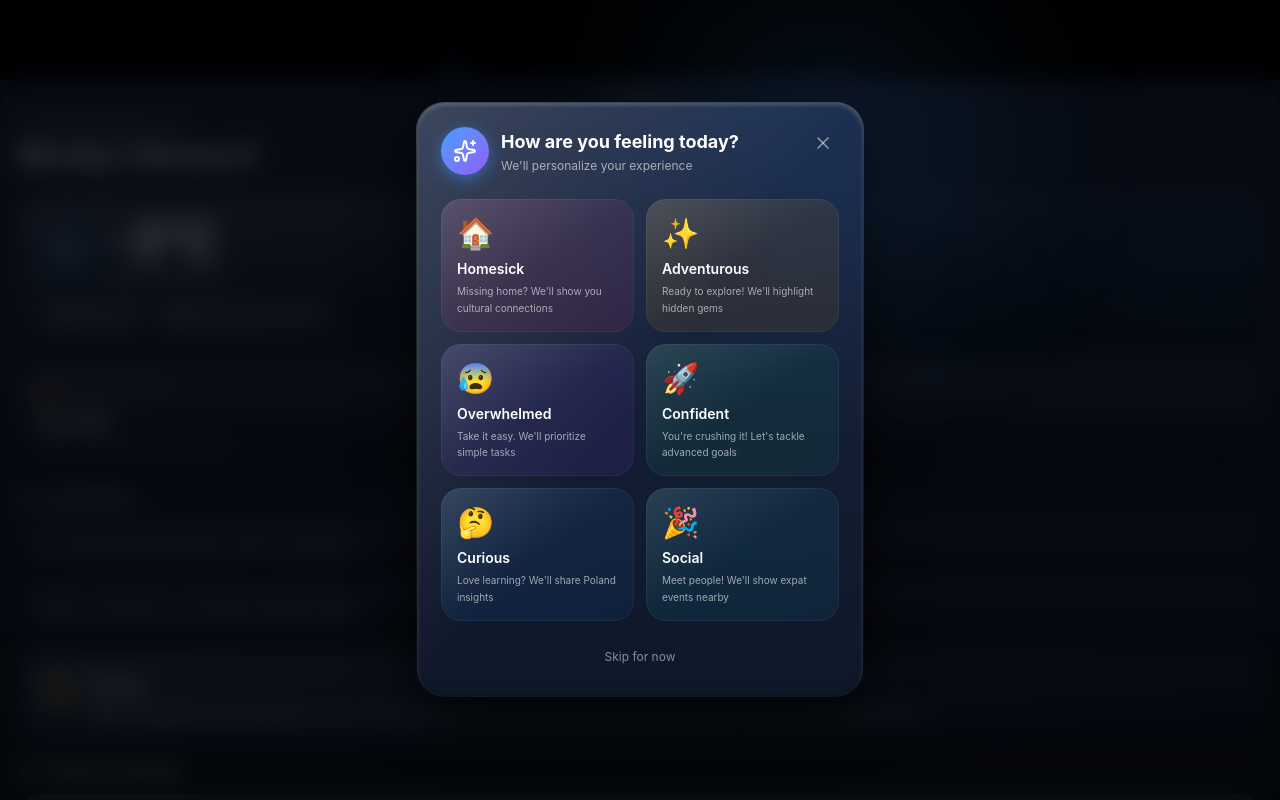
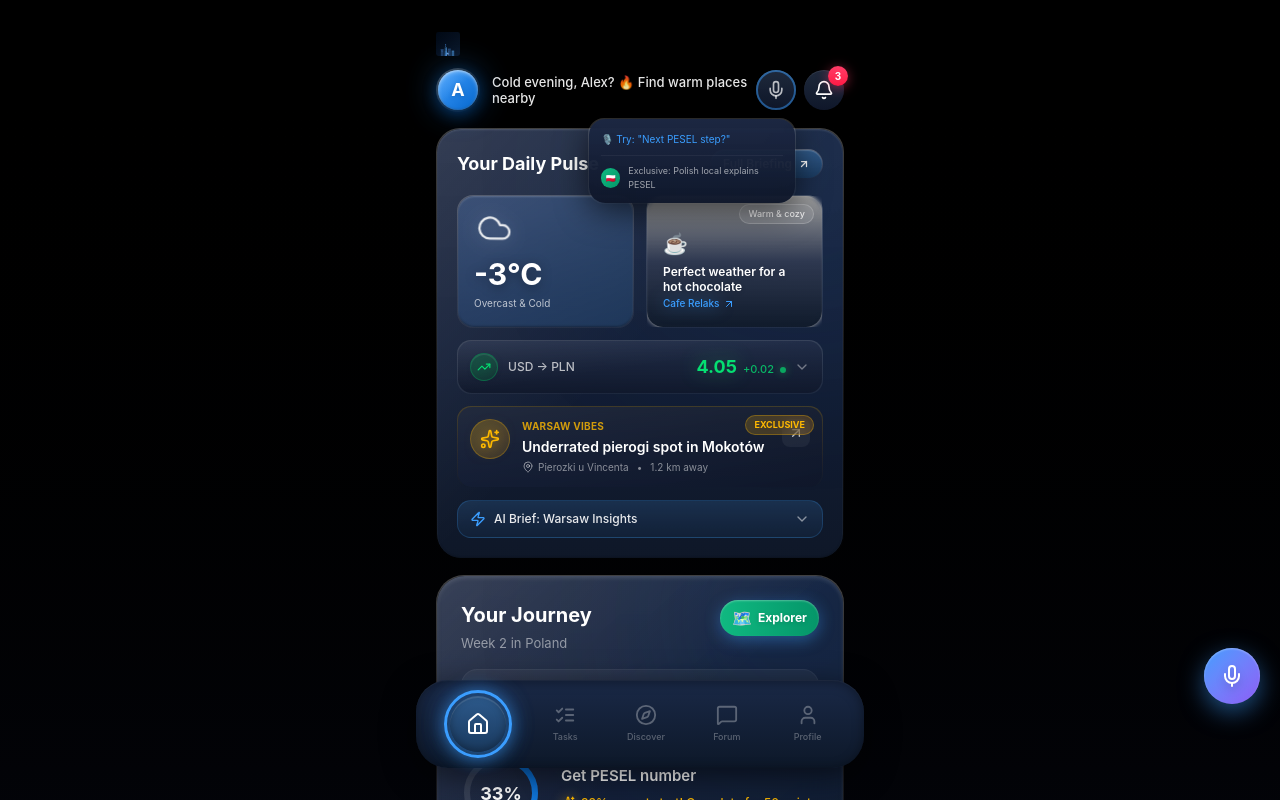
Before and after one commit to Drexld/expat-village, a React (Vite) app: page / in a window 1280 px wide. Shown: the top 800 px of the page. Built offline with nearby package versions, Linux system fonts and the light colour scheme; grey boxes are pictures that could not be loaded.

Commit message:
Fix morning brief swipe responsiveness and modal timing windows

```diff
--- a/src/App.tsx
+++ b/src/App.tsx
@@ -26,19 +26,20 @@ export default function App() {
   });
 
   useEffect(() => {
+    const currentHour = new Date().getHours();
     const today = new Date().toDateString();
     const briefingSeenDate = sessionStorage.getItem('briefing-seen-date');
     const moodCheckSeenDate = sessionStorage.getItem('mood-check-date');
-    const selectedMood = sessionStorage.getItem('mood-check-selected');
 
-    // Show mood check once per day, but keep prompting if user hasn't selected a mood yet.
-    // This also recovers from old "mood-check-done=true" flags.
-    if (!selectedMood || moodCheckSeenDate !== today) {
+    // Mood check: only around noon/2 PM, once per day.
+    const isMoodWindow = currentHour >= 12 && currentHour < 15;
+    if (isMoodWindow && moodCheckSeenDate !== today) {
       setTimeout(() => setShowMoodCheck(true), 2000);
     }
 
-    // Show daily briefing once per day, regardless of hour.
-    if (briefingSeenDate !== today) {
+    // Morning briefing: only in the morning, first open of the day.
+    const isMorningWindow = currentHour >= 5 && currentHour < 12;
+    if (isMorningWindow && briefingSeenDate !== today) {
       setTimeout(() => setShowBriefing(true), 1000);
     }
   }, []);
--- a/src/components/MorningBriefing.tsx
+++ b/src/components/MorningBriefing.tsx
@@ -1,4 +1,4 @@
-import { motion, PanInfo, useDragControls } from 'motion/react';
+import { motion } from 'motion/react';
 import { useRef, type TouchEvent } from 'react';
 import { Cloud, Sparkles, Navigation, MapPin, Lightbulb, Calendar, ChevronUp } from 'lucide-react';
 
@@ -9,24 +9,10 @@ interface MorningBriefingProps {
 
 export function MorningBriefing({ onDismiss, isOpen }: MorningBriefingProps) {
   const contentRef = useRef<HTMLDivElement>(null);
-  const dragControls = useDragControls();
   const touchStartYRef = useRef<number | null>(null);
   const touchStartTimeRef = useRef<number>(0);
-  const DISMISS_DISTANCE = -45;
-  const DISMISS_VELOCITY = -140;
-  const QUICK_SWIPE_DISTANCE = 35;
-  const QUICK_SWIPE_TIME_MS = 500;
-
-  const handleDragEnd = (event: MouseEvent | TouchEvent | PointerEvent, info: PanInfo) => {
-    // Make upward dismiss easier: shorter pull and lower flick velocity.
-    if (
-      info.offset.y <= DISMISS_DISTANCE ||
-      info.velocity.y <= DISMISS_VELOCITY ||
-      (info.offset.y <= -20 && info.velocity.y < -80)
-    ) {
-      onDismiss();
-    }
-  };
+  const QUICK_SWIPE_DISTANCE = 20;
+  const QUICK_SWIPE_TIME_MS = 900;
 
   const handleTouchStart = (event: TouchEvent<HTMLDivElement>) => {
     touchStartYRef.current = event.touches[0]?.clientY ?? null;
@@ -58,25 +44,17 @@ export function MorningBriefing({ onDismiss, isOpen }: MorningBriefingProps) {
       {/* Backdrop */}
       <div className="absolute inset-0 bg-black/60 backdrop-blur-sm" onClick={onDismiss} />
 
-      {/* Briefing Panel - Draggable */}
+      {/* Briefing Panel */}
       <motion.div
-        drag="y"
-        dragListener={false}
-        dragControls={dragControls}
-        dragDirectionLock
-        dragConstraints={{ top: -320, bottom: 0 }}
-        dragElastic={{ top: 0.35, bottom: 0 }}
-        onDragEnd={handleDragEnd}
         initial={{ y: '100%' }}
         animate={{ y: 0 }}
         exit={{ y: '100%' }}
         transition={{ type: 'spring', damping: 30, stiffness: 300 }}
-        className="relative w-full max-h-[90vh] flex flex-col bg-gradient-to-b from-[#1a2642] via-[#14203a] to-[#0d1520] rounded-t-[32px] shadow-[0_-8px_32px_rgba(0,0,0,0.6),inset_0_1px_0_rgba(255,255,255,0.1)] touch-none"
+        className="relative w-full max-h-[90vh] flex flex-col bg-gradient-to-b from-[#1a2642] via-[#14203a] to-[#0d1520] rounded-t-[32px] shadow-[0_-8px_32px_rgba(0,0,0,0.6),inset_0_1px_0_rgba(255,255,255,0.1)]"
       >
         {/* Drag Handle */}
         <div
-          className="flex justify-center pt-4 pb-3 bg-gradient-to-b from-[#1a2642] to-transparent cursor-grab active:cursor-grabbing touch-none select-none"
-          onPointerDown={(event) => dragControls.start(event)}
+          className="flex justify-center pt-4 pb-3 bg-gradient-to-b from-[#1a2642] to-transparent select-none"
           onTouchStart={handleTouchStart}
           onTouchEnd={handleTouchEnd}
           title="Swipe up from here to dismiss"
@@ -238,8 +216,12 @@ export function MorningBriefing({ onDismiss, isOpen }: MorningBriefingProps) {
             </div>
           </div>
 
-          {/* Swipe Up Hint */}
-          <div className="flex items-center justify-center gap-2 py-4 text-white/40">
+          {/* Swipe Up Hint / Gesture zone */}
+          <div
+            className="flex items-center justify-center gap-2 py-4 text-white/40 select-none"
+            onTouchStart={handleTouchStart}
+            onTouchEnd={handleTouchEnd}
+          >
             <span className="text-sm">Swipe up to dismiss</span>
             <ChevronUp className="w-4 h-4" strokeWidth={2} />
           </div>
```
